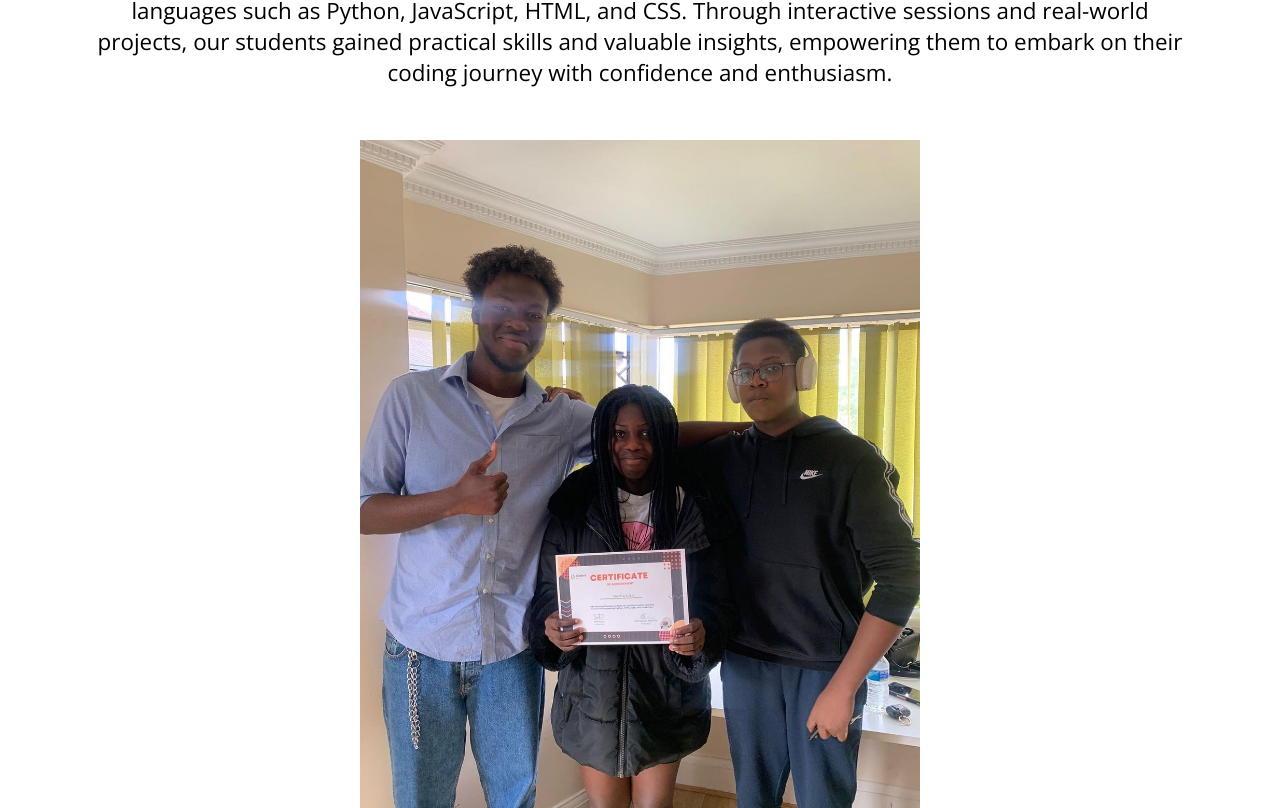
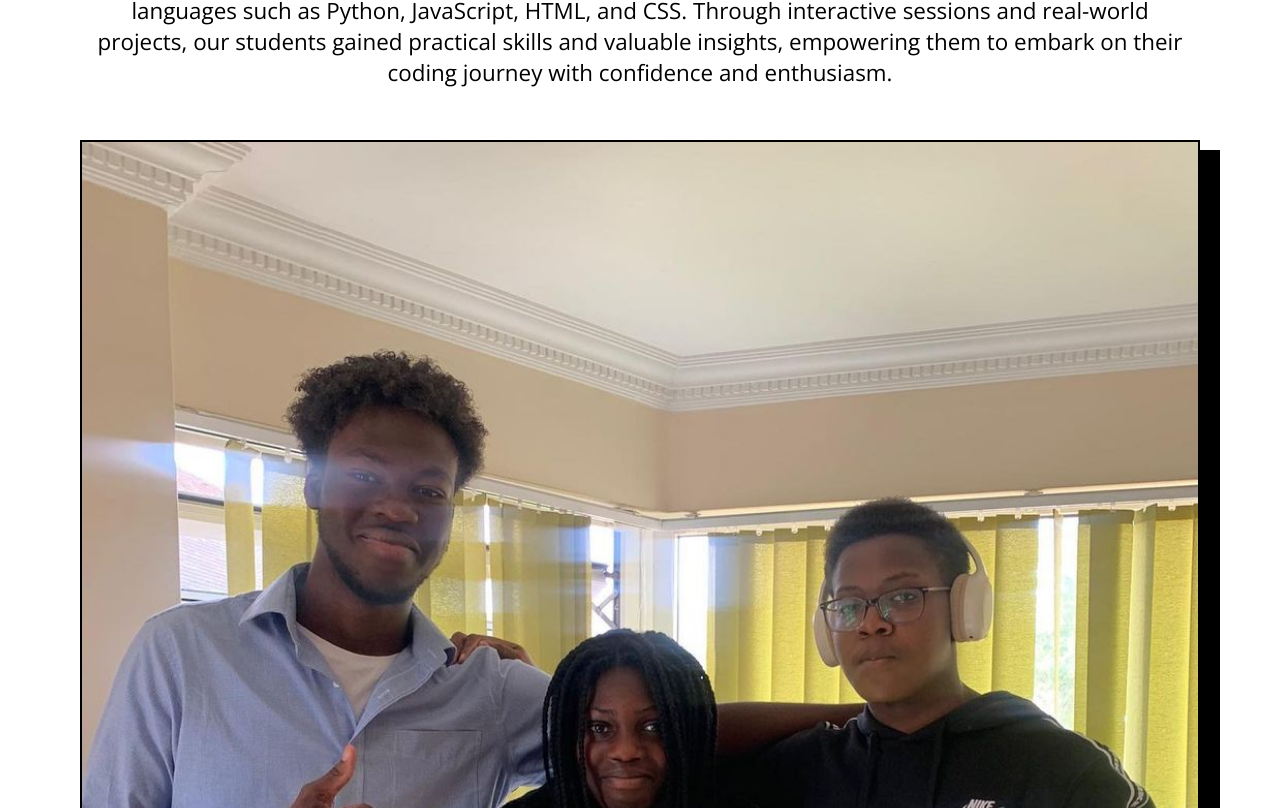
Before and after one commit to Pythonwithsean/CodershubUk, a React (Vite) app in the folder CodershubApp/: page / in a window 1280 px wide. Shown: the part 3232-4040 px from the top of the page. Built offline with nearby package versions, Linux system fonts and the light colour scheme.

Commit message:
Added Border to Collage

```diff
--- a/CodershubApp/src/App.css
+++ b/CodershubApp/src/App.css
@@ -247,18 +247,19 @@ h2{
 .collage-image{
   width: 100%;
   height: 100%;
-  max-height: 700px;
+  /* max-height: 700px; */
   margin: 0 auto;
-  object-fit: contain;
+  object-fit: cover;
 }
 
 .Carousel{
   display: flex;
   flex-direction: column;
   justify-content: center;
+  box-shadow: 20px 10px black;
   align-items: center;
+  border: 2px solid black;
   margin: 15px auto;
-
 }
 
 /* Media Query for Tablets */
```
Also changed, not shown: package.json (deleted, +0 -12 lines), 1 other file (tests, documents, lock files or other folders).
